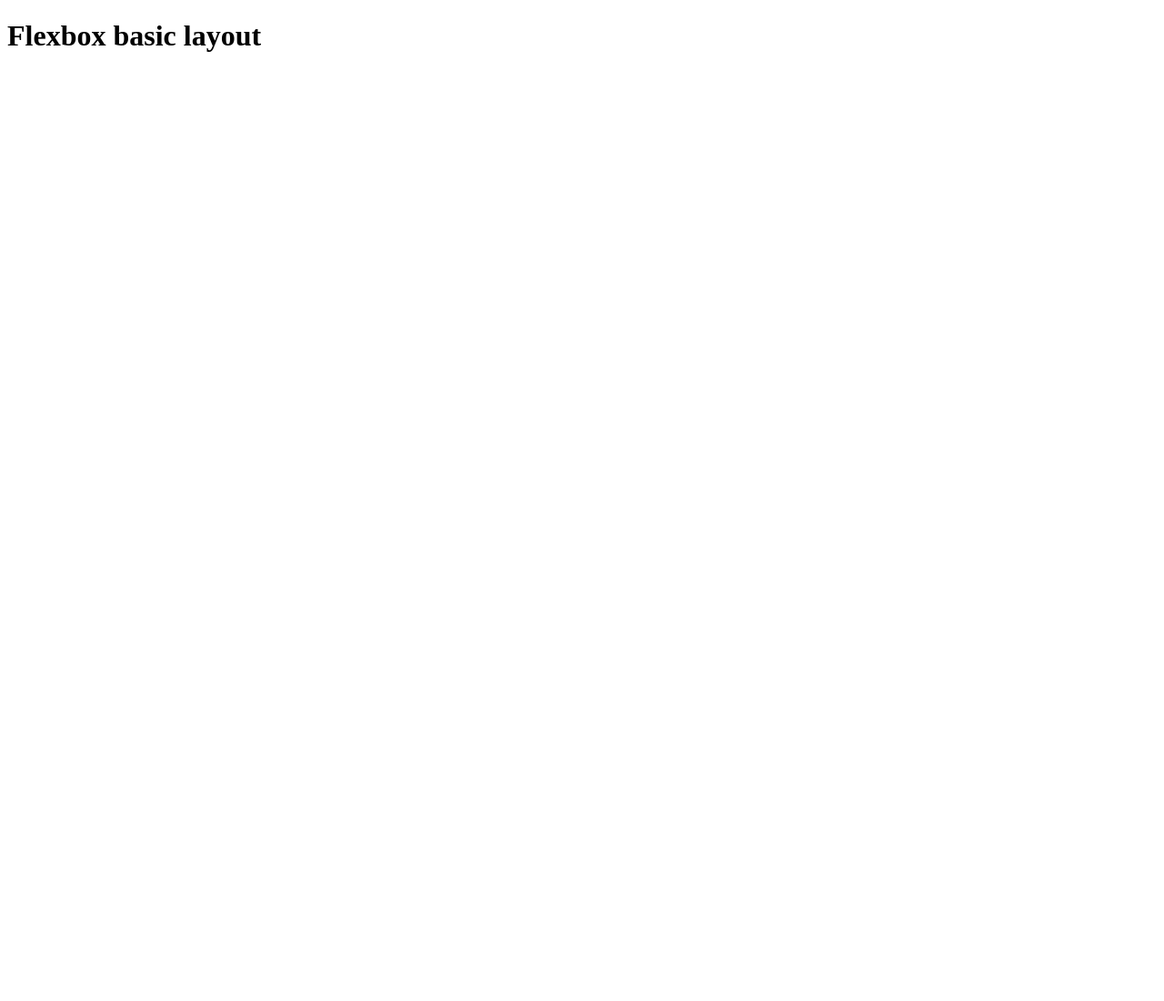
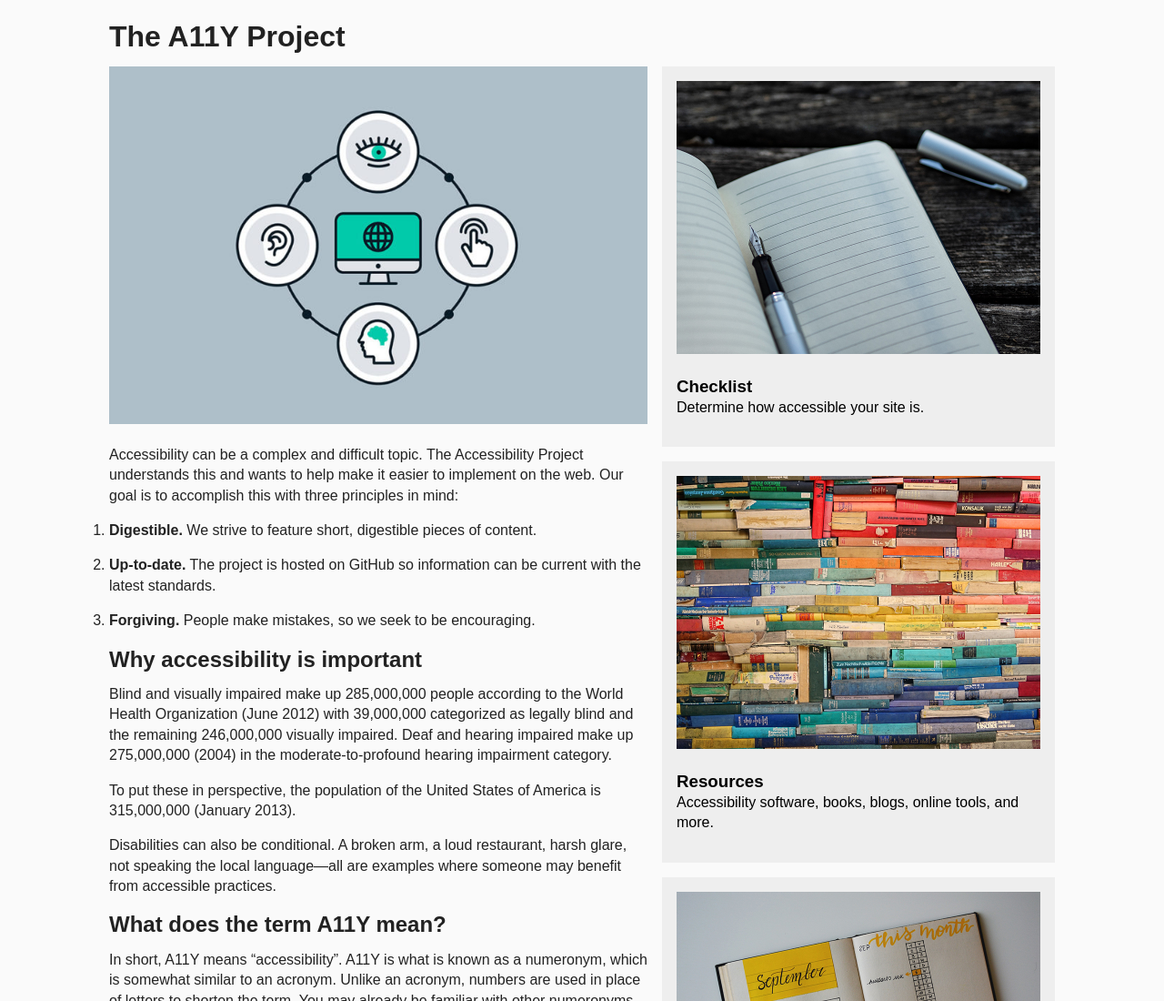
Before and after one commit to kschne05/kschne05.github.io, a plain HTML site: page grc339/flexbox-basic-layout/index.html in a window 1280 px wide. Shown: the top 1100 px of the page at 91% size. Before the commit the page ends 800 px from the top, so only its background shows below. Drawn offline with Linux system fonts and the light colour scheme.

Commit message:
Add files via upload
html new

```diff
--- a/grc339/flexbox-basic-layout/index.html
+++ b/grc339/flexbox-basic-layout/index.html
@@ -1,14 +1,121 @@
-<!doctype html>
-<html lang="en">
+<!DOCTYPE html>
+<html>
     <head>
         <meta charset="UTF-8" />
         <meta name="viewport" content="width=device-width, initial-scale=1" />
-        <meta http-equiv="Cache-Control" content="no-cache, no-store, must-revalidate" />
-        <meta http-equiv="Pragma" content="no-cache" />
-        <meta http-equiv="Expires" content="0" />
-        <title>GRC 339: Flexbox basic layout</title>
+        <link rel="stylesheet" type="text/css" href="flexbox.css" />
+        <title>Flexbox basic layout</title>
     </head>
     <body>
-        <h1>Flexbox basic layout</h1>
+        <div class="container">
+            <header>
+                <h1> The A11Y Project
+</h1>
+            </header>
+            <article>
+                <figure>
+                    <img src="accessibility-icon-illustration.jpg" alt="Illustration of a computer with four icons representing Visual Impairment, Hearing Impairment, Motor Skills/Physical Disabilities, Photosensitive Seizures, and Cognitive Disabilities.">
+                         <!-- Photo by Dreamhost) -->
+                </figure>
+              <p>
+				  Accessibility can be a complex and difficult topic. The Accessibility Project understands this and wants to help make it easier to implement on the web. Our goal is to accomplish this with three principles in mind:
+              </p>
+
+			<ol>
+				<li>
+					<p><strong>Digestible.</strong> We strive to feature short, digestible pieces of content.</p>
+				</li>
+				<li>
+					<p><strong>Up-to-date.</strong> The project is hosted on GitHub so information can be current with the latest standards.</p>
+				</li>
+				<li>
+					<p><strong>Forgiving.</strong> People make mistakes, so we seek to be encouraging.</p>
+				</li>
+			</ol>
+
+			<h2>Why accessibility is important</h2>
+
+			<p>
+				Blind and visually impaired make up 285,000,000 people according to the World Health Organization (June 2012) with 39,000,000 categorized as legally blind and the remaining 246,000,000 visually impaired. Deaf and hearing impaired make up 275,000,000 (2004) in the moderate-to-profound hearing impairment category.
+			</p>
+
+			<p>
+				To put these in perspective, the population of the United States of America is 315,000,000 (January 2013).
+			</p>
+
+			<p>
+				Disabilities can also be conditional. A broken arm, a loud restaurant, harsh glare, not speaking the local language—all are examples where someone may benefit from accessible practices.
+			</p>
+
+			<h2>What does the term A11Y mean?</h2>
+
+			<p>
+				In short, A11Y means “accessibility”. A11Y is what is known as a numeronym, which is somewhat similar to an acronym. Unlike an acronym, numbers are used in place of letters to shorten the term. You may already be familiar with other numeronyms, such as “K-9” for “Canine” or “W3C” for “World Wide Web Consortium”.
+			</p>
+
+			<p>
+				There are a number of ways a numeronym can be created. In the case of translating “accessibility” to “A11Y”, the first and last letters of “accessibility” are preserved, replacing the remaining letters between with their sum total of 11.
+			</p>
+
+			<p>
+				One of the motivations for a numeronym is the limited space available on social media platforms for posting content. For example, on Twitter—where the character limit was 140 until November 2017—replacing the hashtag #accessibility with #a11y freed up 9 extra characters for the author to use.
+			</p>
+
+			<p>
+				Another motivation is discoverability. You can find more relevant resources, and with greater precision. Using the term “accessibility” to search, you will find many irrelevant resources using that word in various other contexts. You may also miss resources in languages other than English. Many accessibility specialists from around the world use “a11y” as an international technical term when speaking about their work.
+			</p>
+
+
+            </article>
+            <aside>
+
+                <section>
+                	<a href="https://a11yproject.com/checklist/">
+						<figure>
+							<img src="notebook-with-a-pen.jpg" alt="Notebook open with a pen on top.">
+							<!-- Photo by Aaron Burden on Unsplash (https://unsplash.com/@aaronburden) -->
+						</figure>
+						<h3>Checklist</h3>
+						<p>
+							Determine how accessible your site is.
+						</p>
+                    </a>
+                </section>
+
+                <section>
+                	<a href="https://a11yproject.com/resources/">
+						<figure>
+							<img src="pile-of-colorful-books.jpg" alt="Pile of colorful books.">
+							<!-- Photo by Robert Anasch on Unsplash (https://unsplash.com/@diesektion) -->
+					   </figure>
+						 <h3>Resources</h3>
+						<p>
+							Accessibility software, books, blogs, online tools, and more.
+						</p>
+                    </a>
+                </section>
+
+                <section>
+                	<a href="https://a11yproject.com/events/">
+						<figure>
+							<img src="notebook-with-highlighter.jpg" alt="Notebook with a highlighted calendar and a highlighter">
+							<!-- Photo by Estée Janssens on Unsplash (https://unsplash.com/@esteejanssens)  -->
+						</figure>
+						<h3>Events</h3>
+						<p>
+						   Local and remote accessibility events.
+						</p>
+                     </a>
+               </section>
+
+
+
+            </aside>
+            <footer>
+                <p>
+                	<a href="https://a11yproject.com/">a11yproject.com</a>
+                </p>
+            </footer>
+        </div>
     </body>
 </html>
```
